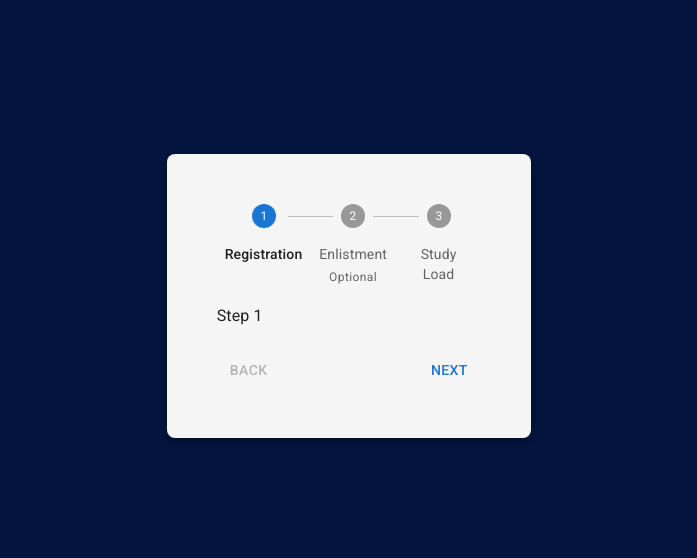
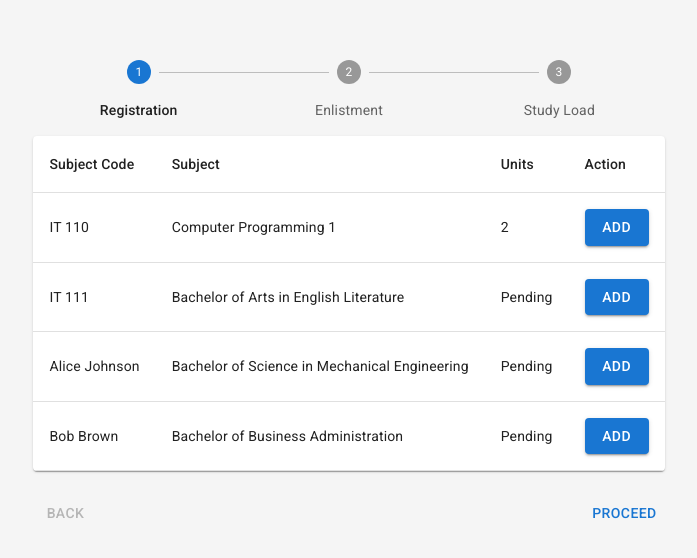
Before and after one commit to npcnon/UIUXPublic-Cebu-City-Campus, a React (Vite) app: page /Subjects in a window 1280 px wide. Shown: the part 104-662 px from the top of the page, without its empty margins (291-988 px from the left). Built offline with nearby package versions, Linux system fonts and the light colour scheme.

Commit message:
adding example of the Subjects components

```diff
--- /dev/null
+++ b/src/Pages/Subjects/Enlistment.tsx
@@ -0,0 +1,93 @@
+import { useState } from "react";
+import {
+  Button,
+  Table,
+  TableBody,
+  TableCell,
+  TableContainer,
+  TableHead,
+  TableRow,
+  Paper,
+} from "@mui/material";
+
+interface Enrollee {
+  id: number;
+  name: string;
+  department: string;
+  status: string;
+}
+
+export default function Subject() {
+  const [enrollees, setEnrollees] = useState<Enrollee[]>([
+    {
+      id: 1,
+      name: "IT 110",
+      department: "Computer Programming 1",
+      status: "2",
+    },
+    {
+      id: 2,
+      name: "IT 111",
+      department: "Bachelor of Arts in English Literature",
+      status: "Pending",
+    },
+    {
+      id: 3,
+      name: "Alice Johnson",
+      department: "Bachelor of Science in Mechanical Engineering",
+      status: "Pending",
+    },
+    {
+      id: 4,
+      name: "Bob Brown",
+      department: "Bachelor of Business Administration",
+      status: "Pending",
+    },
+  ]);
+
+  const handleAccept = (id: number) => {
+    // Simulate acceptance by updating status locally
+    const updatedEnrollees = enrollees.map((enrollee) =>
+      enrollee.id === id ? { ...enrollee, status: "Added" } : enrollee
+    );
+    setEnrollees(updatedEnrollees);
+
+    // In a real application, you would send a PUT request to update the enrollee status in the backend
+    console.log(`Accepted enrollee with ID: ${id}`);
+  };
+
+  return (
+    <TableContainer component={Paper}>
+      <Table>
+        <TableHead>
+          <TableRow>
+            <TableCell>Subject Code</TableCell>
+            <TableCell>Subject</TableCell>
+            <TableCell>Units</TableCell>
+            <TableCell>Action</TableCell>
+          </TableRow>
+        </TableHead>
+        <TableBody>
+          {enrollees.map((enrollee) => (
+            <TableRow key={enrollee.id}>
+              <TableCell>{enrollee.name}</TableCell>
+              <TableCell>{enrollee.department}</TableCell>
+              <TableCell>{enrollee.status}</TableCell>
+              <TableCell>
+                {enrollee.status !== "Added" && (
+                  <Button
+                    variant="contained"
+                    color="primary"
+                    onClick={() => handleAccept(enrollee.id)}
+                  >
+                    Add
+                  </Button>
+                )}
+              </TableCell>
+            </TableRow>
+          ))}
+        </TableBody>
+      </Table>
+    </TableContainer>
+  );
+}
--- /dev/null
+++ b/src/Pages/Subjects/Registration.tsx
@@ -0,0 +1,93 @@
+import { useState } from "react";
+import {
+  Button,
+  Table,
+  TableBody,
+  TableCell,
+  TableContainer,
+  TableHead,
+  TableRow,
+  Paper,
+} from "@mui/material";
+
+interface Enrollee {
+  id: number;
+  name: string;
+  department: string;
+  status: string;
+}
+
+export default function Subject() {
+  const [enrollees, setEnrollees] = useState<Enrollee[]>([
+    {
+      id: 1,
+      name: "IT 110",
+      department: "Computer Programming 1",
+      status: "2",
+    },
+    {
+      id: 2,
+      name: "IT 111",
+      department: "Bachelor of Arts in English Literature",
+      status: "Pending",
+    },
+    {
+      id: 3,
+      name: "Alice Johnson",
+      department: "Bachelor of Science in Mechanical Engineering",
+      status: "Pending",
+    },
+    {
+      id: 4,
+      name: "Bob Brown",
+      department: "Bachelor of Business Administration",
+      status: "Pending",
+    },
+  ]);
+
+  const handleAccept = (id: number) => {
+    // Simulate acceptance by updating status locally
+    const updatedEnrollees = enrollees.map((enrollee) =>
+      enrollee.id === id ? { ...enrollee, status: "Added" } : enrollee
+    );
+    setEnrollees(updatedEnrollees);
+
+    // In a real application, you would send a PUT request to update the enrollee status in the backend
+    console.log(`Accepted enrollee with ID: ${id}`);
+  };
+
+  return (
+    <TableContainer component={Paper}>
+      <Table>
+        <TableHead>
+          <TableRow>
+            <TableCell>Subject Code</TableCell>
+            <TableCell>Subject</TableCell>
+            <TableCell>Units</TableCell>
+            <TableCell>Action</TableCell>
+          </TableRow>
+        </TableHead>
+        <TableBody>
+          {enrollees.map((enrollee) => (
+            <TableRow key={enrollee.id}>
+              <TableCell>{enrollee.name}</TableCell>
+              <TableCell>{enrollee.department}</TableCell>
+              <TableCell>{enrollee.status}</TableCell>
+              <TableCell>
+                {enrollee.status !== "Added" && (
+                  <Button
+                    variant="contained"
+                    color="primary"
+                    onClick={() => handleAccept(enrollee.id)}
+                  >
+                    Add
+                  </Button>
+                )}
+              </TableCell>
+            </TableRow>
+          ))}
+        </TableBody>
+      </Table>
+    </TableContainer>
+  );
+}
--- a/src/Pages/Subjects/Stepper.tsx
+++ b/src/Pages/Subjects/Stepper.tsx
@@ -1,60 +1,20 @@
 import * as React from "react";
-import { useState } from "react";
+import Enlistment from "./Enlistment"; //rendered
+import Registration from "./Registration";
+import StudyLoad from "./Studyload";
 import {
   Box,
   Grid,
   Typography,
   Button,
-  Table,
-  TableBody,
-  TableCell,
-  TableContainer,
-  TableHead,
-  TableRow,
-  Paper,
   Stepper,
   Step,
   StepLabel,
 } from "@mui/material";
-/*
-interface Enrollee {
-  id: number;
-  name: string;
-  department: string;
-  status: string;
-}
-*/
+
 const steps = ["Registration", "Enlistment", "Study Load"];
 
 export default function AddingSubjects() {
-  /* const [enrollees, setEnrollees] = useState<Enrollee[]>([
-    {
-      id: 1,
-      name: "John Doe",
-      department: "Bachelor of Science in Computer Science",
-      status: "Pending",
-    },
-    {
-      id: 2,
-      name: "Jane Smith",
-      department: "Bachelor of Arts in English Literature",
-      status: "Pending",
-    },
-    {
-      id: 3,
-      name: "Alice Johnson",
-      department: "Bachelor of Science in Mechanical Engineering",
-      status: "Pending",
-    },
-    {
-      id: 4,
-      name: "Bob Brown",
-      department: "Bachelor of Business Administration",
-      status: "Pending",
-    },
-  ]);
-  */
-
   const [activeStep, setActiveStep] = React.useState(0);
   const [skipped, setSkipped] = React.useState(new Set<number>());
 
@@ -99,50 +59,39 @@ export default function AddingSubjects() {
   const handleReset = () => {
     setActiveStep(0);
   };
-  /* Adding subject
-  const handleAccept = (id: number) => {
-    // Simulate acceptance by updating status locally
-    const updatedEnrollees = enrollees.map((enrollee) =>
-      enrollee.id === id ? { ...enrollee, status: "Accepted" } : enrollee
-    );
-    setEnrollees(updatedEnrollees);
+  // Function to render content based on active step
+  const renderStepContent = (step: number) => {
+    switch (step) {
+      case 0:
+        return <Registration />;
+      case 1:
+        return <Enlistment />;
+      case 2:
+        return <StudyLoad />;
 
-    // In a real application, you would send a PUT request to update the enrollee status in the backend
-    console.log(`Accepted enrollee with ID: ${id}`);
+      default:
+        return "Unknown step";
+    }
   };
-  */
+
   return (
     <Grid
       sx={{
         minHeight: "100vh", // Ensure it covers the full height of the viewport
-        backgroundColor: "#03153e", // Set your desired background color
+        backgroundColor: "#f5f5f5", // Set your desired background color
         display: "flex", // Center the content horizontally and vertically
         justifyContent: "center",
         alignItems: "center",
       }}
     >
-      <Box
-        sx={{
-          display: "flex",
-          flexDirection: "column",
-          borderRadius: 2,
-          boxShadow: { xs: "none", sm: 3 },
-          justifyContent: "center",
-          backgroundColor: "#f5f5f5", // Add your desired background color here
-          padding: "50px", // Optional: Add some padding inside the Box
-        }}
-      >
+      <Box>
         <Stepper activeStep={activeStep} alternativeLabel>
           {steps.map((label, index) => {
             const stepProps: { completed?: boolean } = {};
             const labelProps: {
               optional?: React.ReactNode;
             } = {};
-            if (isStepOptional(index)) {
-              labelProps.optional = (
-                <Typography variant="caption">Optional</Typography> // example
-              );
-            }
+
             if (isStepSkipped(index)) {
               stepProps.completed = false;
             }
@@ -165,7 +114,7 @@ export default function AddingSubjects() {
           </React.Fragment>
         ) : (
           <React.Fragment>
-            <Typography sx={{ mt: 2, mb: 1 }}>Step {activeStep + 1}</Typography>
+            <Box sx={{ mt: 2, mb: 1 }}>{renderStepContent(activeStep)}</Box>
             <Box sx={{ display: "flex", flexDirection: "row", pt: 2 }}>
               <Button
                 color="inherit"
@@ -182,7 +131,7 @@ export default function AddingSubjects() {
                 </Button>
               )}
               <Button onClick={handleNext}>
-                {activeStep === steps.length - 1 ? "Finish" : "Next"}
+                {activeStep === steps.length - 1 ? "Finish" : "Proceed"}
               </Button>
             </Box>
           </React.Fragment>
--- /dev/null
+++ b/src/Pages/Subjects/Studyload.tsx
@@ -0,0 +1,93 @@
+import { useState } from "react";
+import {
+  Button,
+  Table,
+  TableBody,
+  TableCell,
+  TableContainer,
+  TableHead,
+  TableRow,
+  Paper,
+} from "@mui/material";
+
+interface Enrollee {
+  id: number;
+  name: string;
+  department: string;
+  status: string;
+}
+
+export default function Subject() {
+  const [enrollees, setEnrollees] = useState<Enrollee[]>([
+    {
+      id: 1,
+      name: "IT 110",
+      department: "Computer Programming 1",
+      status: "2",
+    },
+    {
+      id: 2,
+      name: "IT 111",
+      department: "Bachelor of Arts in English Literature",
+      status: "Pending",
+    },
+    {
+      id: 3,
+      name: "Alice Johnson",
+      department: "Bachelor of Science in Mechanical Engineering",
+      status: "Pending",
+    },
+    {
+      id: 4,
+      name: "Bob Brown",
+      department: "Bachelor of Business Administration",
+      status: "Pending",
+    },
+  ]);
+
+  const handleAccept = (id: number) => {
+    // Simulate acceptance by updating status locally
+    const updatedEnrollees = enrollees.map((enrollee) =>
+      enrollee.id === id ? { ...enrollee, status: "Added" } : enrollee
+    );
+    setEnrollees(updatedEnrollees);
+
+    // In a real application, you would send a PUT request to update the enrollee status in the backend
+    console.log(`Accepted enrollee with ID: ${id}`);
+  };
+
+  return (
+    <TableContainer component={Paper}>
+      <Table>
+        <TableHead>
+          <TableRow>
+            <TableCell>Subject Code</TableCell>
+            <TableCell>Subject</TableCell>
+            <TableCell>Units</TableCell>
+            <TableCell>Action</TableCell>
+          </TableRow>
+        </TableHead>
+        <TableBody>
+          {enrollees.map((enrollee) => (
+            <TableRow key={enrollee.id}>
+              <TableCell>{enrollee.name}</TableCell>
+              <TableCell>{enrollee.department}</TableCell>
+              <TableCell>{enrollee.status}</TableCell>
+              <TableCell>
+                {enrollee.status !== "Added" && (
+                  <Button
+                    variant="contained"
+                    color="primary"
+                    onClick={() => handleAccept(enrollee.id)}
+                  >
+                    Add
+                  </Button>
+                )}
+              </TableCell>
+            </TableRow>
+          ))}
+        </TableBody>
+      </Table>
+    </TableContainer>
+  );
+}
```
Also changed, not shown: src/Pages/Enrollment/Personalform.tsx (+85 -58 lines).
